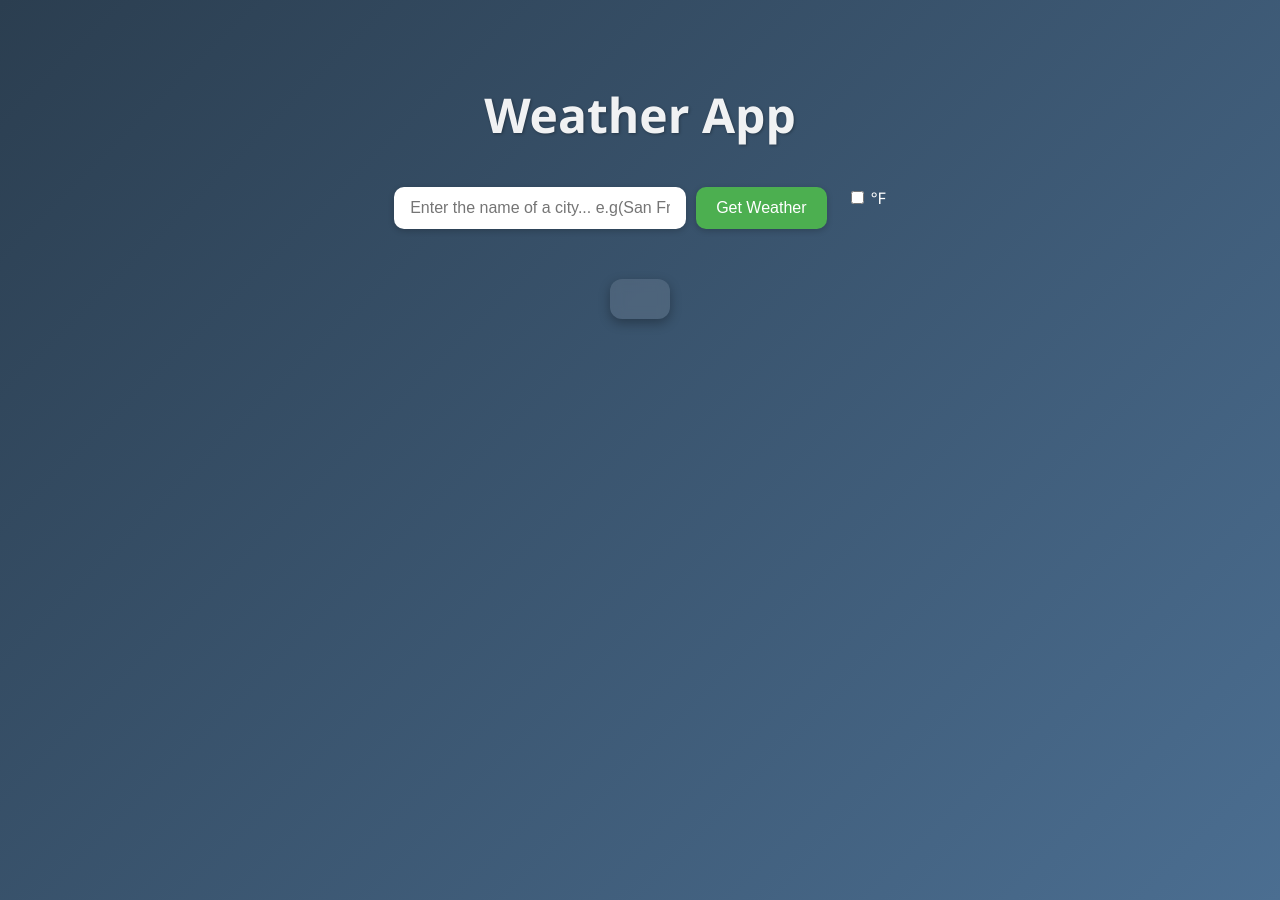
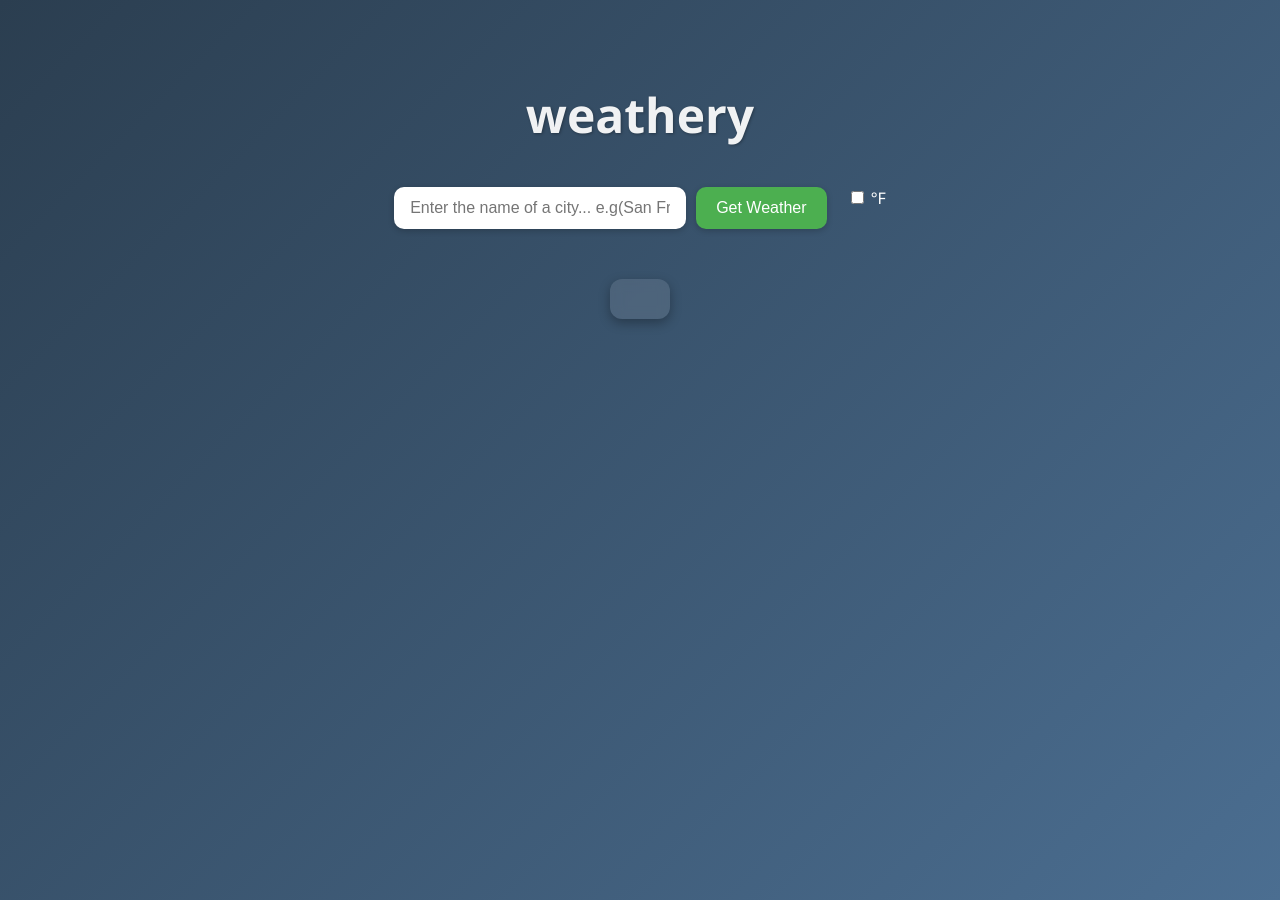
Before and after one commit to z-sk1/weathery, a plain HTML site: page frontend/index.html in a window 1280 px wide. Drawn offline with Linux system fonts and the light colour scheme.

Commit message:
changed name

```diff
--- a/frontend/index.html
+++ b/frontend/index.html
@@ -1,13 +1,13 @@
 <!DOCTYPE html>
 <html>
     <head>
-        <title>Weather App</title>
+        <title>weathery</title>
         <link rel = "stylesheet" href = "style.css">
     </head>
         <meta charset="UTF-8">
 
         <body>
-            <h1>Weather App</h1>
+            <h1>weathery</h1>
 
             <div class = "input-group">
                 <input type="text" id="cityInput" placeholder="Enter the name of a city... e.g(San Francisco)">
```
